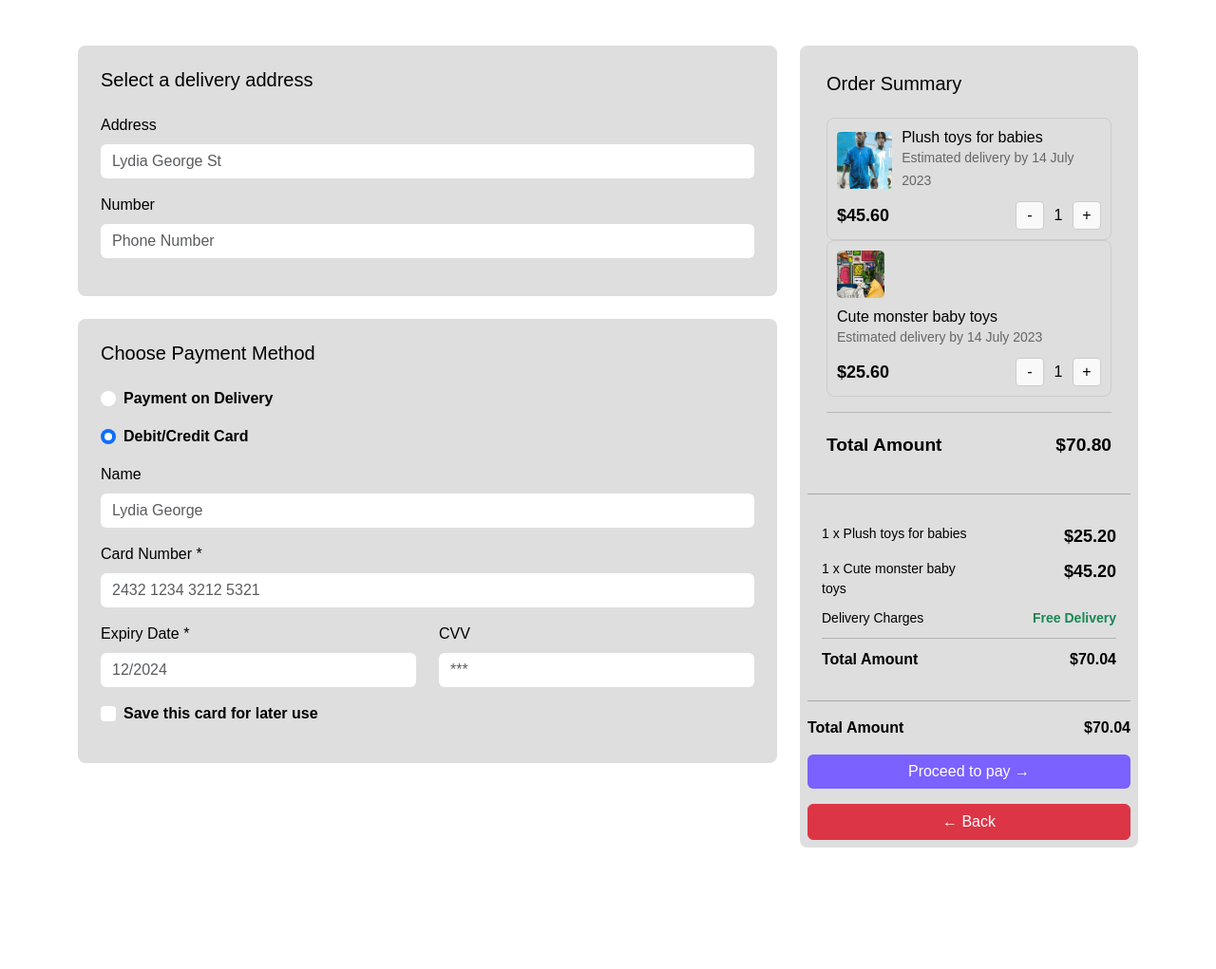
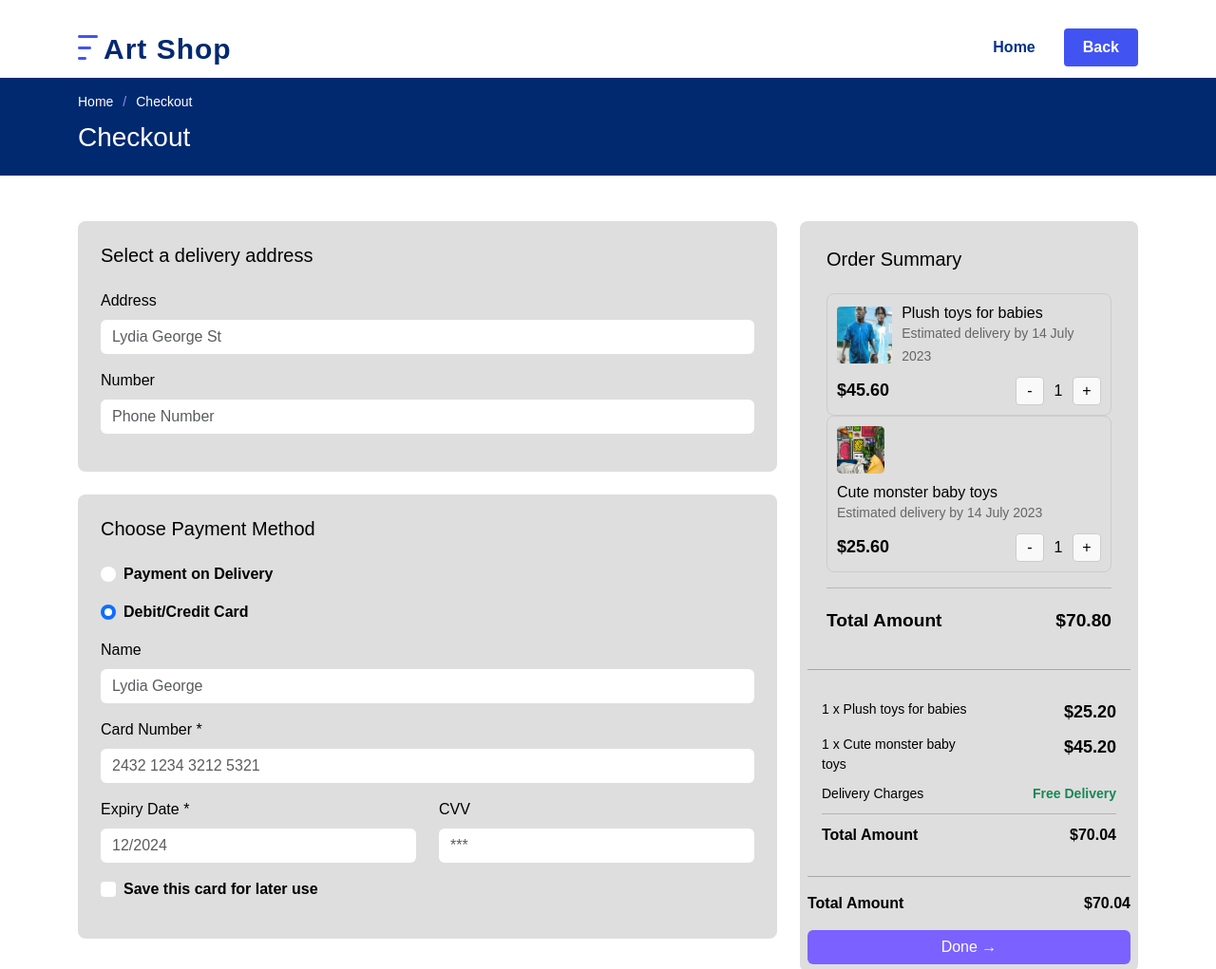
Before and after one commit to WaNPlanet/art-shop, a plain HTML site: page checkout.html in a window 1280 px wide. Shown: the top 1021 px of the page at 95% size. Before the commit the page ends 941 px from the top, so only its background shows below. Drawn offline with nearby package versions, Linux system fonts and the light colour scheme.

Commit message:
third commit

```diff
--- a/checkout.html
+++ b/checkout.html
@@ -4,6 +4,13 @@
   <meta charset="UTF-8">
   <meta name="viewport" content="width=device-width, initial-scale=1.0">
   <title>Checkout Page</title>
+    <!-- Favicons -->
+	<link href="assets/img/favicon.png" rel="icon">
+	<link href="assets/img/apple-touch-icon.png" rel="apple-touch-icon">
+
+	  <!-- Template Main CSS File -->
+	  <link href="assets/css/style.css" rel="stylesheet">
+
   <link href="https://cdn.jsdelivr.net/npm/bootstrap@5.3.0-alpha3/dist/css/bootstrap.min.css" rel="stylesheet">
   <style>
     body {
@@ -11,6 +18,7 @@
       color: #fff; */
       font-family: 'Arial', sans-serif;
     }
+
     .card {
       background-color: #d9d9d9d9;
       border: none;
@@ -19,7 +27,7 @@
       color: #000000;
     }
     .card input, .card select {
-      background-color: #ffffff;
+      background-color: #fff;
       border: none;
       color: #fff;
     }
@@ -49,6 +57,9 @@
     /* color: #fff; */
     border-radius: 10px;
     padding: 20px;
+  }
+  a{
+	text-decoration: none;
   }
 
   .order-item {
@@ -166,6 +177,39 @@
   </style>
 </head>
 <body>
+	  <!-- ======= Header ======= -->
+	  <header id="header" class="header fixed-top">
+		<div class="container-fluid container-xl d-flex align-items-center justify-content-between">
+
+		  <a href="index.html" class="logo d-flex align-items-center">
+			<img src="assets/img/logo.png" alt="">
+			<span>Art Shop</span>
+		  </a>
+
+		  <nav id="navbar" class="navbar">
+			<ul>
+			  <li><a class="nav-link scrollto " href="index.html">Home</a></li>
+			  <li><a class="getstarted scrollto" href="#" onclick="history.back()">Back</a></li>
+			  <!-- <button >Go Back</button> -->
+			</ul>
+			<i class="bi bi-list mobile-nav-toggle"></i>
+		  </nav><!-- .navbar -->
+
+		</div>
+	  </header><!-- End Header -->
+
+    <!-- ======= Breadcrumbs ======= -->
+    <section class="breadcrumbs">
+		<div class="container">
+
+		  <ol>
+			<li><a href="index.html">Home</a></li>
+			<li>Checkout</li>
+		  </ol>
+		  <h2>Checkout</h2>
+
+		</div>
+	  </section><!-- End Breadcrumbs -->
 	<div class="container py-5">
 	  <div class="row g-4">
 		<!-- Delivery Address -->
@@ -294,8 +338,8 @@
 			  <strong>Total Amount</strong>
 			  <strong>$70.04</strong>
 			</div>
-			<button class="btn btn-primary w-100 mt-3">Proceed to pay →</button>
-			<button class="btn btn-danger w-100 mt-3" onclick="history.back()"> ← Back</button>
+			<button class="btn btn-primary w-100 mt-3">Done →</button>
+
 		  </div>
 		</div>
 	  </div>
@@ -343,6 +387,7 @@ document.querySelectorAll('.quantity-controls').forEach((control) => {
 });
 
 	</script>
+	  <script src="assets/js/main.js"></script>
   </body>
 
 </html>
```
